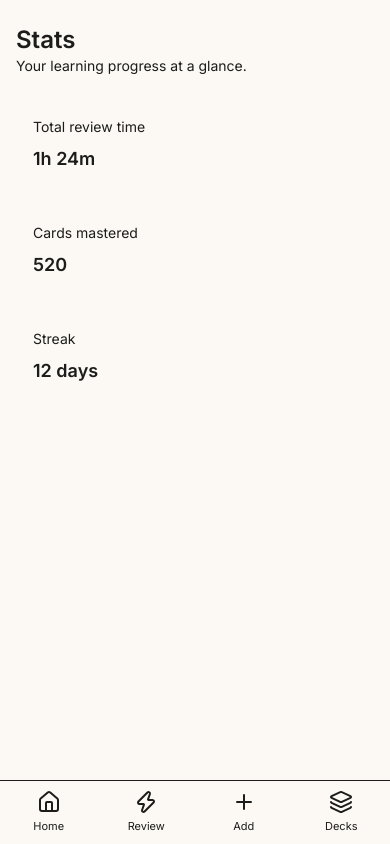
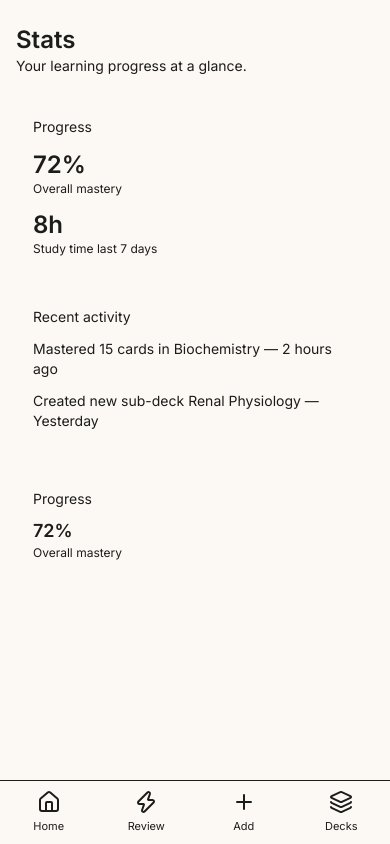
Before and after one commit to Sudarshan7a/recallIQ, a Next.js app: page /stats in a window 390 px wide. Built offline with nearby package versions, Linux system fonts and the light colour scheme.

Commit message:
feat(stats): add stats overview and empty state

```diff
--- a/app/stats/page.tsx
+++ b/app/stats/page.tsx
@@ -2,8 +2,14 @@
 
 import React from 'react'
 import Card from '../../components/ui/Card'
+import StatsOverview from '../../components/ui/StatsOverview'
+import StatsEmpty from '../../components/ui/StatsEmpty'
 
 export default function StatsPage() {
+  const hasStats = true // toggle for preview
+
+  if (!hasStats) return <StatsEmpty />
+
   return (
     <div className="max-w-6xl mx-auto">
       <header className="mb-6">
@@ -11,19 +17,18 @@ export default function StatsPage() {
         <p className="text-text-secondary text-sm">Your learning progress at a glance.</p>
       </header>
 
-      <div className="grid grid-cols-1 md:grid-cols-2 xl:grid-cols-3 gap-4">
-        <Card className="p-4">
-          <h3 className="text-sm text-text-secondary">Total review time</h3>
-          <div className="mt-2 text-text-primary text-lg font-semibold">1h 24m</div>
-        </Card>
-        <Card className="p-4">
-          <h3 className="text-sm text-text-secondary">Cards mastered</h3>
-          <div className="mt-2 text-text-primary text-lg font-semibold">520</div>
-        </Card>
-        <Card className="p-4">
-          <h3 className="text-sm text-text-secondary">Streak</h3>
-          <div className="mt-2 text-text-primary text-lg font-semibold">12 days</div>
-        </Card>
+      <div className="grid grid-cols-1 lg:grid-cols-3 gap-6">
+        <div className="lg:col-span-2">
+          <StatsOverview />
+        </div>
+
+        <aside>
+          <Card className="p-4">
+            <h3 className="text-sm text-text-secondary">Progress</h3>
+            <div className="mt-2 text-text-primary text-lg font-semibold">72%</div>
+            <div className="text-xs text-text-secondary">Overall mastery</div>
+          </Card>
+        </aside>
       </div>
     </div>
   )
--- /dev/null
+++ b/components/ui/StatsEmpty.tsx
@@ -0,0 +1,15 @@
+import React from 'react'
+import EmptyState from './EmptyState'
+import Button from './Button'
+
+export default function StatsEmpty() {
+  return (
+    <div className="max-w-4xl mx-auto">
+      <EmptyState
+        title="No stats yet"
+        description="Start studying to populate your progress and insights."
+        action={<Button variant="primary">Start studying</Button>}
+      />
+    </div>
+  )
+}
--- /dev/null
+++ b/components/ui/StatsOverview.tsx
@@ -0,0 +1,30 @@
+import React from 'react'
+import Card from './Card'
+
+export default function StatsOverview() {
+  return (
+    <div className="space-y-4">
+      <Card className="p-4">
+        <h4 className="text-sm text-text-secondary">Progress</h4>
+        <div className="mt-3 grid grid-cols-1 sm:grid-cols-2 gap-3">
+          <div>
+            <div className="text-2xl font-semibold text-text-primary">72%</div>
+            <div className="text-xs text-text-secondary">Overall mastery</div>
+          </div>
+          <div>
+            <div className="text-2xl font-semibold text-text-primary">8h</div>
+            <div className="text-xs text-text-secondary">Study time last 7 days</div>
+          </div>
+        </div>
+      </Card>
+
+      <Card className="p-4">
+        <h4 className="text-sm text-text-secondary">Recent activity</h4>
+        <div className="mt-3 space-y-3">
+          <div className="text-sm">Mastered 15 cards in Biochemistry — 2 hours ago</div>
+          <div className="text-sm">Created new sub-deck Renal Physiology — Yesterday</div>
+        </div>
+      </Card>
+    </div>
+  )
+}
```
